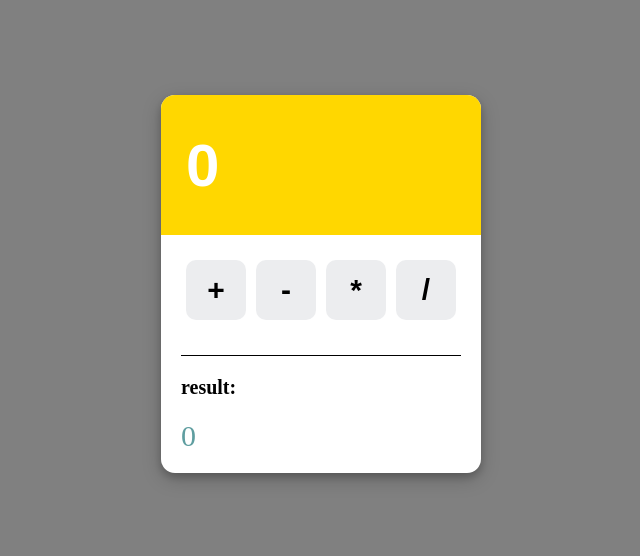
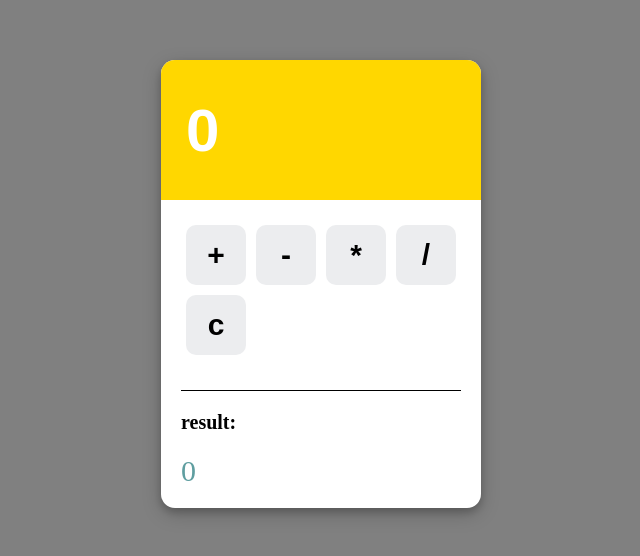
Before and after one commit to sajjadpoores/javascript-course, a plain HTML site: page simple-calculator/template/index.html in a window 1280 px wide. Shown: the part 116-672 px from the top of the page, without its empty margins (319-959 px from the left). Drawn offline with Linux system fonts and the light colour scheme.

Commit message:
Update index.html

```diff
--- a/simple-calculator/template/index.html
+++ b/simple-calculator/template/index.html
@@ -4,7 +4,6 @@
     <meta charset="utf-8" />
     <title>Simple Calculator</title>
     <link rel="stylesheet" href="style/style.css" />
-    <script src="script/app.js" defer></script>
   </head>
   <body>
     <div class="container">
@@ -14,10 +13,14 @@
         </div>
         <div class="buttons">
           <div class="row">
-            <input type="button" id="addb" value="+" onclick="add()" />
-            <input type="button" id="subb" value="-" />
-            <input type="button" id="mulb" value="*" />
-            <input type="button" id="divb" value="/" />
+            <input type="button" value="+" />
+            <input type="button" value="-" />
+            <input type="button" value="*" />
+            <input type="button" value="/" />
+          </div>
+
+          <div class="row">
+            <input type="button" value="c"/>
           </div>
 
           <div class="row uprow">
```
